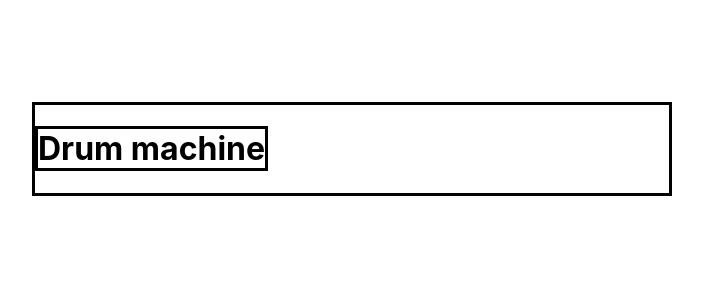
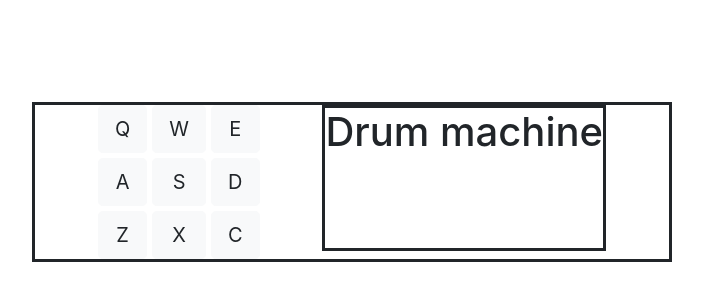
Before and after one commit to koookee/Drum-Machine, a React (Create React App) app: page / in a window 1280 px wide. Shown: the part 90-390 px from the top of the page, without its empty margins (288-991 px from the left). Built offline with nearby package versions, Linux system fonts and the light colour scheme.

Commit message:
Added buttons and react-bootstrap

```diff
--- a/package.json
+++ b/package.json
@@ -6,7 +6,9 @@
     "@testing-library/jest-dom": "^4.2.4",
     "@testing-library/react": "^9.5.0",
     "@testing-library/user-event": "^7.2.1",
+    "bootstrap": "^4.5.2",
     "react": "^16.13.1",
+    "react-bootstrap": "^1.3.0",
     "react-dom": "^16.13.1",
     "react-scripts": "3.4.3"
   },
--- a/src/App.js
+++ b/src/App.js
@@ -1,6 +1,7 @@
 import React from 'react';
 import './App.css';
 import DrumMachine from './Components/DrumMachine.js'
+import 'bootstrap/dist/css/bootstrap.min.css';
 
 function App() {
   //Displays the flexbox close to the center of the page
--- /dev/null
+++ b/src/Components/Buttons.js
@@ -0,0 +1,31 @@
+import React from 'react';
+import Button from 'react-bootstrap/Button';
+
+class Buttons extends React.Component{
+  constructor(){
+    super();
+  }
+  render(){
+    let buttonsDisplay = {
+    display:"grid",
+    gridTemplateColumns:"auto auto auto",
+    gridTemplateRows:"auto auto auto",
+    gap:"5px"
+  }
+    return(
+      <div style={buttonsDisplay}>
+        <Button variant="light" size="lg">Q</Button>
+        <Button variant="light" size="lg">W</Button>
+        <Button variant="light" size="lg">E</Button>
+        <Button variant="light" size="lg">A</Button>
+        <Button variant="light" size="lg">S</Button>
+        <Button variant="light" size="lg">D</Button>
+        <Button variant="light" size="lg">Z</Button>
+        <Button variant="light" size="lg">X</Button>
+        <Button variant="light" size="lg">C</Button>
+      </div>
+    )
+  }
+}
+
+export default Buttons
--- a/src/Components/DrumMachine.js
+++ b/src/Components/DrumMachine.js
@@ -1,4 +1,5 @@
 import React from 'react';
+import Button from './Buttons.js';
 
 class DrumMachine extends React.Component{
   constructor(){
@@ -7,9 +8,14 @@ class DrumMachine extends React.Component{
   }
   render(){
     let borderAround = {borderStyle:"solid"} //Just to see flex child containers
-    let drumMachineDisplay = {display:"flex",borderStyle:"solid"};
+    let drumMachineDisplay = {
+      display:"flex",
+      borderStyle:"solid",
+      justifyContent:"space-evenly"
+    }
     return(
       <div id="drum-machine" style={drumMachineDisplay}>
+      <Button />
       <h1 style={borderAround}>Drum machine</h1>
       </div>
     )
```
Also changed, not shown: 1 other file (tests, documents, lock files or other folders).
